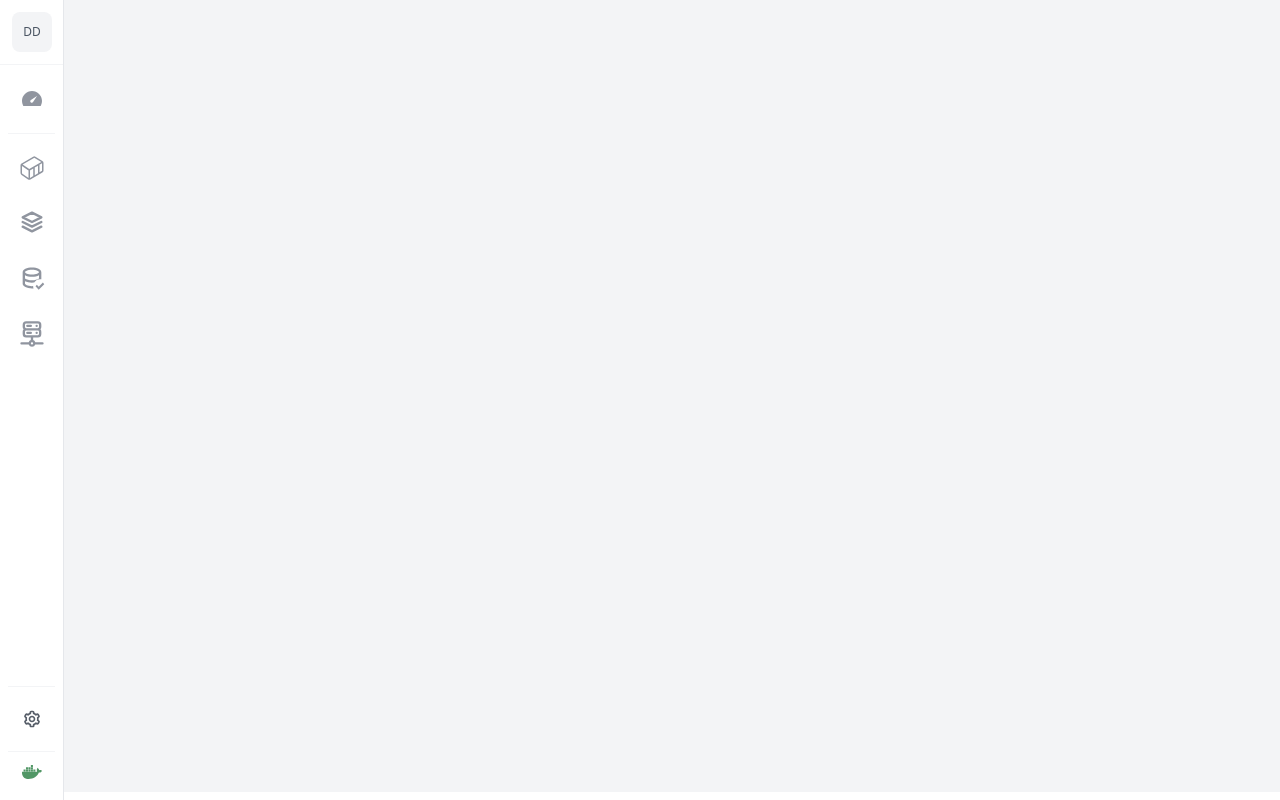
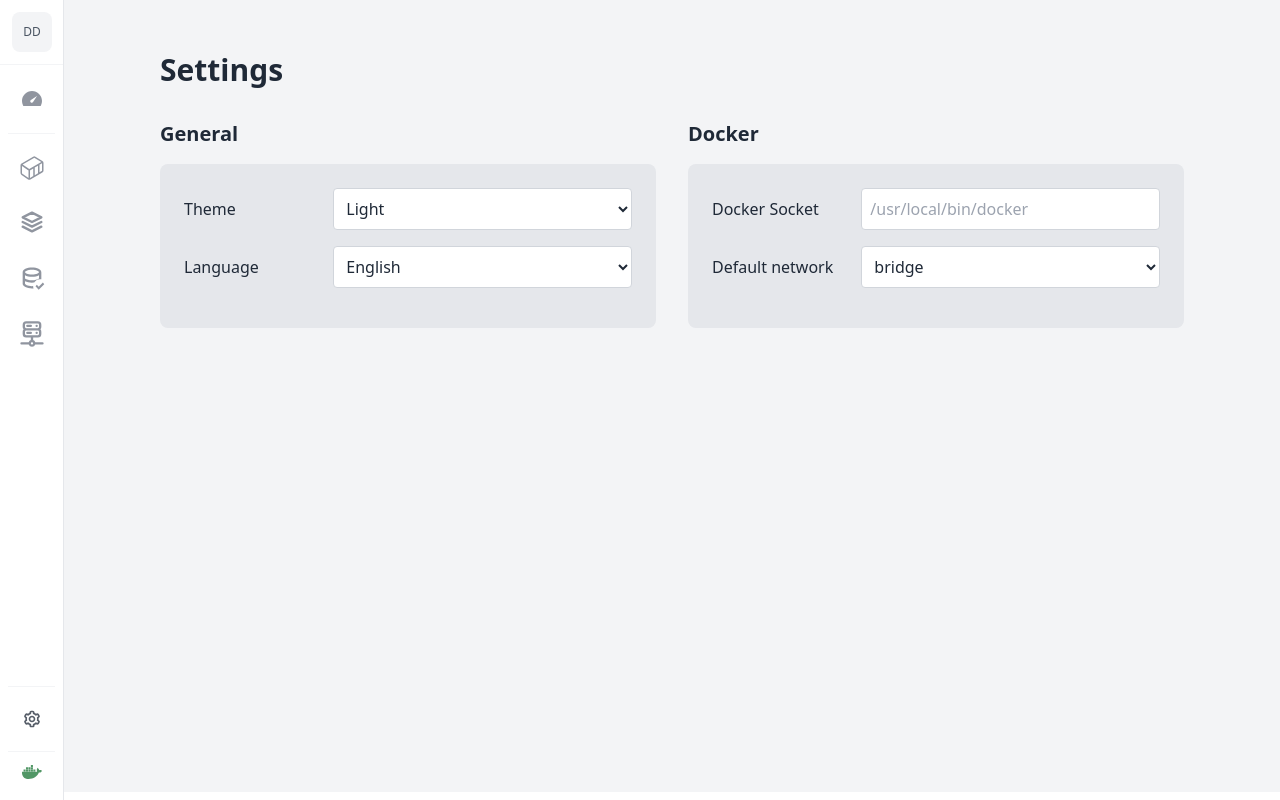
Before and after one commit to ropali/dockyard, a React (Vite) app: page /settings in a window 1280 px wide. Before the commit this address had no page. Built offline with nearby package versions, Linux system fonts and the light colour scheme.

Commit message:
settings screen UI added

```diff
--- a/src/App.jsx
+++ b/src/App.jsx
@@ -9,6 +9,7 @@ import 'react-toastify/dist/ReactToastify.css';
 import ImagesScreen from './components/Screens/ImagesScreen';
 import VolumesScreen from './components/Screens/VolumesScreen';
 import NetworkScreen from './components/Screens/NetworkScreen';
+import SettingsScreen from './components/Screens/SettingsScreen';
 
 
 function App() {
@@ -22,11 +23,12 @@ function App() {
           <main className="flex p-5 bg-gray-100 flex-1 overflow-hidden mb-2">
             <Routes>
               {/* <Route path="/" element={<Navigate to="/" replace />} /> */}
-              {/* <Route path="/dashboard" element={<Dashboard />} /> */}
+
               <Route path="/" element={<ContainersScreen />} />
               <Route path="/images" element={<ImagesScreen />} />
               <Route path="/volumes" element={<VolumesScreen />} />
               <Route path="/networks" element={<NetworkScreen />} />
+              <Route path="/settings" element={<SettingsScreen />} />
             </Routes>
           </main>
         </div>
--- /dev/null
+++ b/src/components/Screens/SettingsScreen.jsx
@@ -0,0 +1,71 @@
+import React from 'react';
+
+const SettingsScreen = () => {
+  return (
+    <div className="bg-gray-100 p-8 h-screen w-full flex justify-center">
+      <div className="max-w-5xl w-full">
+        <h1 className="text-3xl font-bold mb-8">Settings</h1>
+
+        <div className="grid grid-cols-2 gap-8">
+          <SettingsGroup title="General">
+            <SettingsItem label="Theme" type="select" options={['Light', 'Dark', 'System']} />
+            <SettingsItem label="Language" type="select" options={['English', 'Spanish', 'French']} />
+          </SettingsGroup>
+
+          <SettingsGroup title="Docker">
+            <SettingsItem label="Docker Socket" type="input" placeholder="/usr/local/bin/docker" />
+            <SettingsItem label="Default network" type="select" options={['bridge', 'host', 'none']} />
+          </SettingsGroup>
+
+
+        </div>
+      </div>
+    </div>
+  );
+};
+
+const SettingsGroup = ({ title, children }) => {
+  return (
+    <div className="">
+      <h2 className="text-xl font-semibold mb-4">{title}</h2>
+      <div className="bg-gray-200 rounded-lg p-6">
+        {children}
+      </div>
+    </div>
+  );
+};
+
+const SettingsItem = ({ label, type, options, placeholder, min, max, unit }) => {
+  const renderInput = () => {
+    switch (type) {
+      case 'select':
+        return (
+          <select className="w-full p-2 bg-white rounded border border-gray-300">
+            {options.map(option => <option key={option}>{option}</option>)}
+          </select>
+        );
+      case 'toggle':
+        return <input type="checkbox" className="form-checkbox h-5 w-5 text-blue-600" />;
+      case 'input':
+        return <input type="text" className="w-full p-2 bg-white rounded border border-gray-300" placeholder={placeholder} />;
+      case 'range':
+        return (
+          <div className="flex items-center">
+            <input type="range" min={min} max={max} className="w-full mr-2" />
+            <span>{unit}</span>
+          </div>
+        );
+      default:
+        return null;
+    }
+  };
+
+  return (
+    <div className="mb-4 flex items-center">
+      <label className="font-medium w-1/3">{label}</label>
+      <div className="w-2/3">{renderInput()}</div>
+    </div>
+  );
+};
+
+export default SettingsScreen;
```
